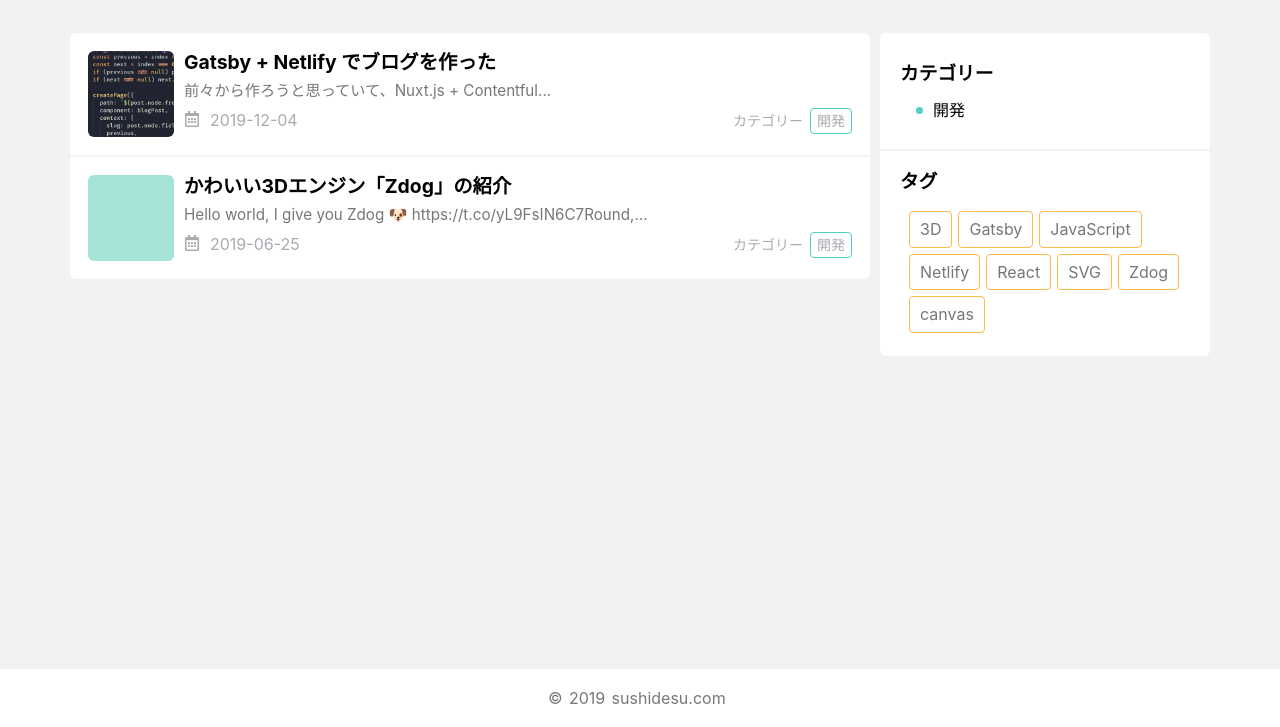
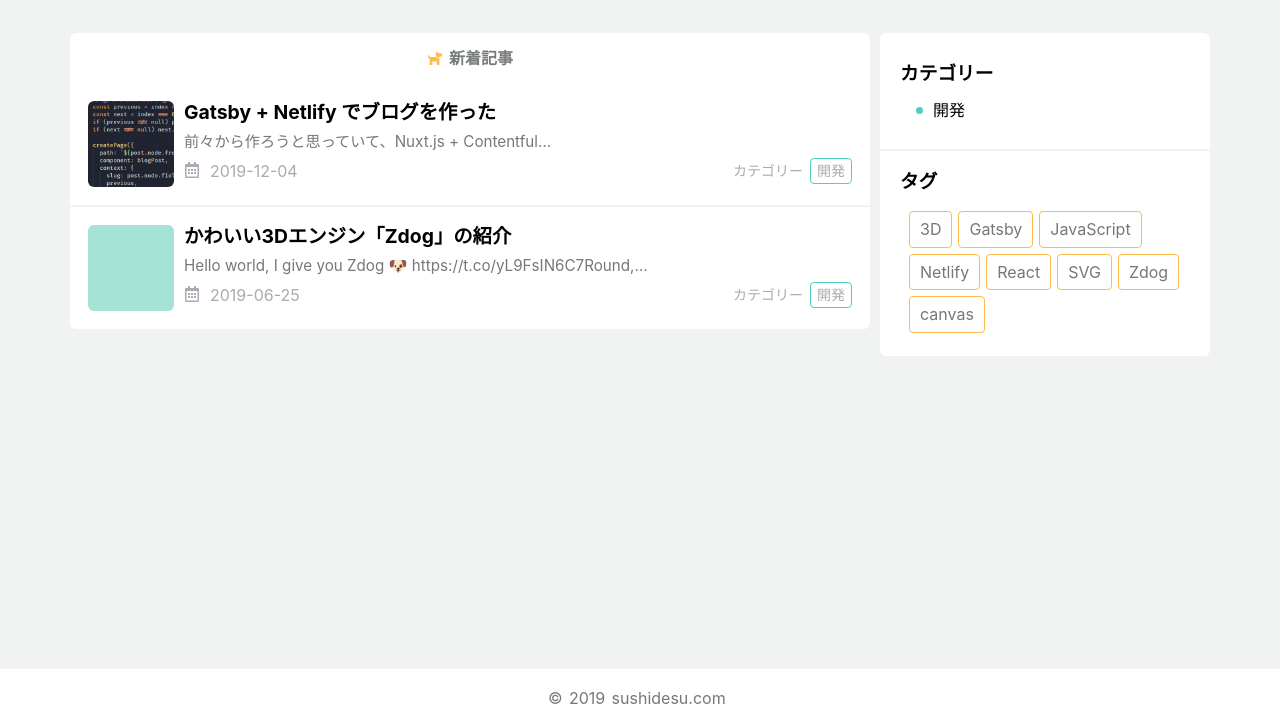
Before and after one commit to sushidesu/sushidesu-blog, a Gatsby site: page / in a window 1280 px wide. Shown: the part 73-800 px from the top of the page. Built offline with nearby package versions, Linux system fonts and the light colour scheme; Gatsby itself is replaced by a stand-in of ours; a small style sheet from the web is missing.

Commit message:
Add a post list header

```diff
--- a/src/pages/index.js
+++ b/src/pages/index.js
@@ -1,10 +1,29 @@
 import React, { useState } from "react"
 import { graphql } from "gatsby"
+import styled from "styled-components"
+import { FaDog } from "react-icons/fa"
 
 import Layout from "../components/layout"
 import SEO from "../components/seo"
 import Card from "../components/card"
 import { LoadMore } from "../components/modules"
+import { colors } from "../styles/GlobalStyle"
+
+const SubTitle = styled.div`
+  display: flex;
+  justify-content: center;
+  align-items: center;
+  margin: 16px 0;
+  font-size: 1em;
+  font-weight: bold;
+  span {
+    color: ${colors.gray};
+  }
+  .icon {
+    margin-right: 6px;
+    color: ${colors.sub};
+  }
+`
 
 const IndexPage = ({ data }) => {
   const posts = data.allMarkdownRemark.edges
@@ -14,6 +33,7 @@
   return (
     <Layout>
       <SEO title="Home" />
+      <SubTitle><FaDog className={"icon"} /><span>新着記事</span></SubTitle>
       {posts.map(({ node }, i) => {
         return (
           <Card
```
